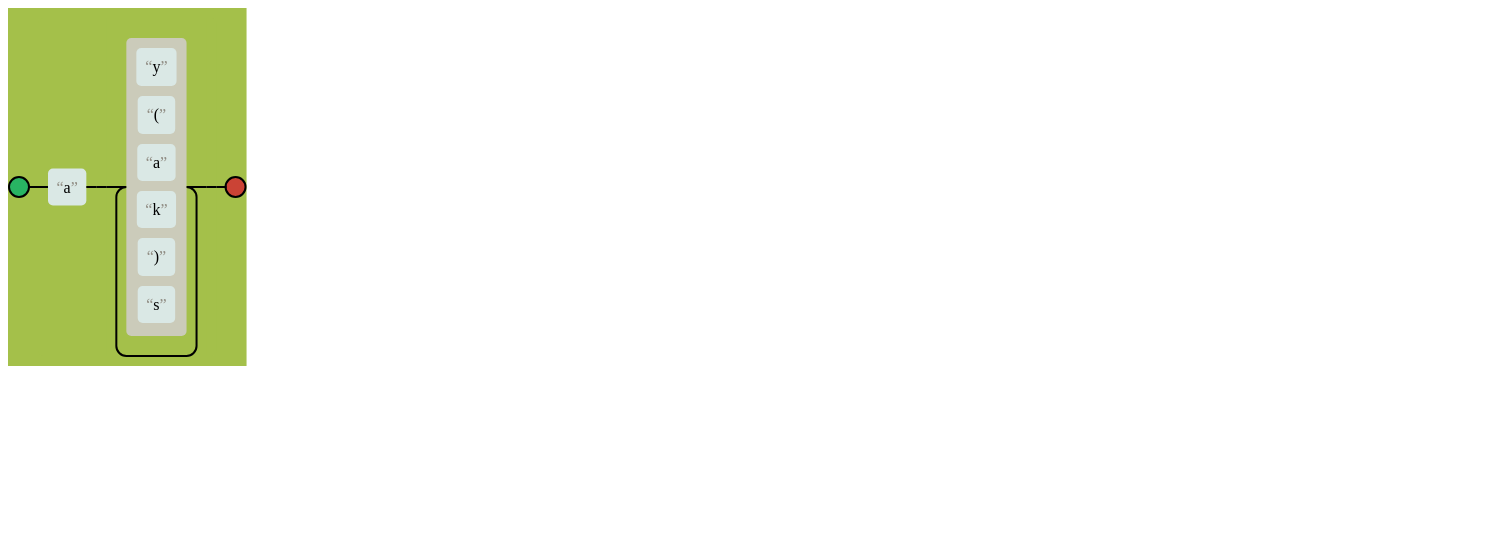
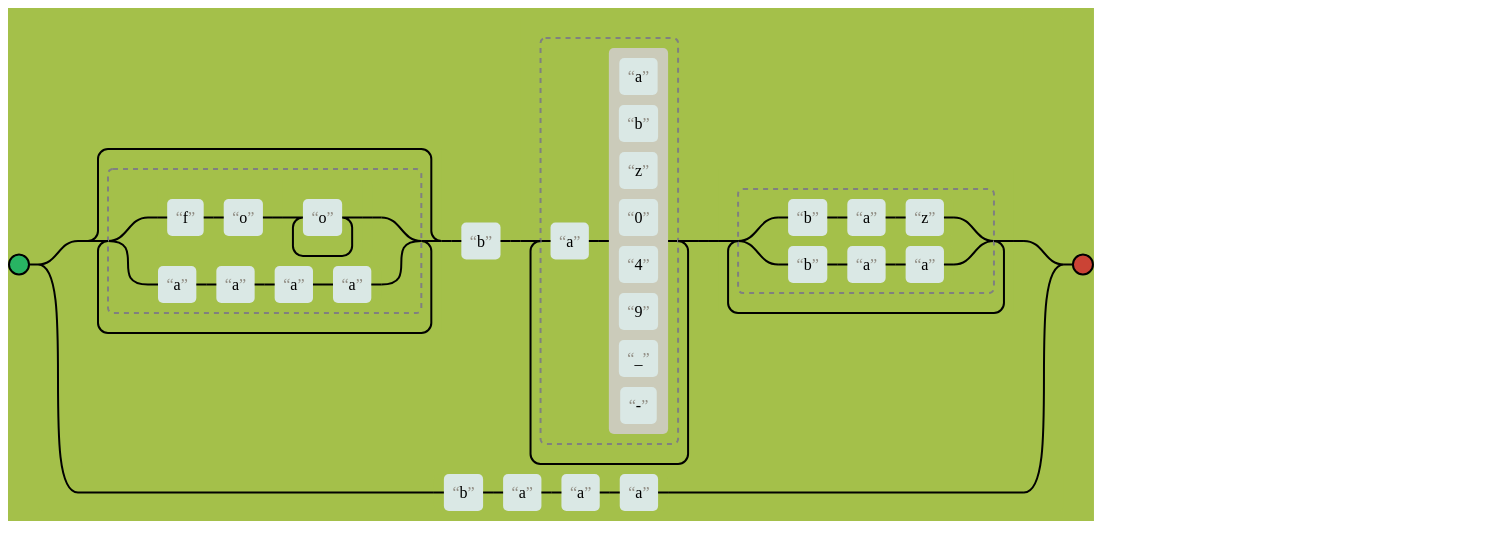
Before and after one commit to BruceZhang-Pro/miao, a plain HTML site: page regexp-rail-graph.html in a window 1280 px wide. Shown: the whole page, 1508 px wide, since content can reach past the window. Drawn offline with Linux system fonts and the light colour scheme.

Commit message:
功能基本完成,还剩一些细节的功能没有完成

```diff
--- a/regexp-rail-graph.html
+++ b/regexp-rail-graph.html
@@ -9,16 +9,15 @@
 </head>
 <body>
 <!--<svg viewBox="0 0 500 500" id="rail-graph" xmlns="http://www.w3.org/2000/svg">-->
-<svg width="500px" height="800px" id="rail-graph" xmlns="http://www.w3.org/2000/svg">
+<svg width="1500px" height="800px" id="rail-graph" xmlns="http://www.w3.org/2000/svg">
 
 </svg>
 <script>
   "use strict"
-  // 待实现  /a[y(ak)s]+/
 
   let elementPadding = 10
   let radiiEllipse = elementPadding // 画椭圆时的 x 和 y 的半径, 这里设置为一样的 1倍的padding为正常的椭圆曲线 3倍的padding为机甲风曲线
-  let railGraph = document.querySelector("#rail-graph")
+  let railGraph = document.querySelector("#rail-graph") // svg 对象
 
   // /foo|qwe(as[^2564]|rt{2,})+/
   // /(?<abc>af)foo|(bar|(ba+z{2,})[aeiou])/
@@ -33,9 +32,11 @@
   // drawCaptureGraph(parseRegularExpression(regexp).branches[0].character[0])
 
   // let regexp = /as*d|(s[wv])+|rt/
-  // let regexp = /\[[-+]?([048]|\d*(?:[02468][048]|[13579][26]))\]/
+  // let regexp = /\[[-+]?([048]|\d*(?:[02468][048]|[13579][26]))\]/ //  这个没法画出来,需要改
   // console.log(parseRegularExpression(regexp))
-  let regexp = /a[y(ak)s]+/
+  // let regexp = /a[y(ak)s]+/
+
+  let regexp = /(foo+|aaaa)*b(a[abz049_-]){2,}?(baz|baa)+|baaa/  // 大喵的
   drawRegularExpressionGraph(parseRegularExpression(regexp))
 
   function parseRegularExpression(re) {
```
